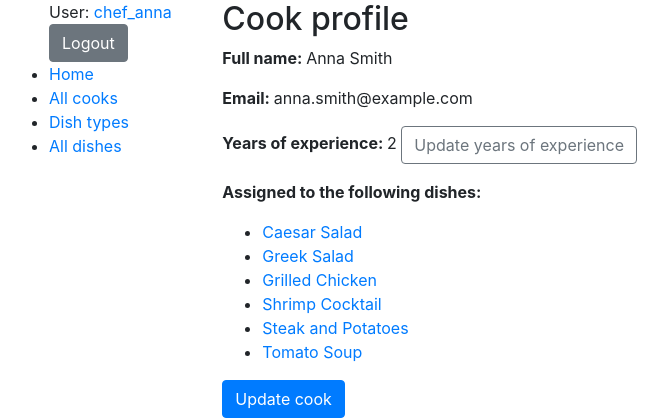
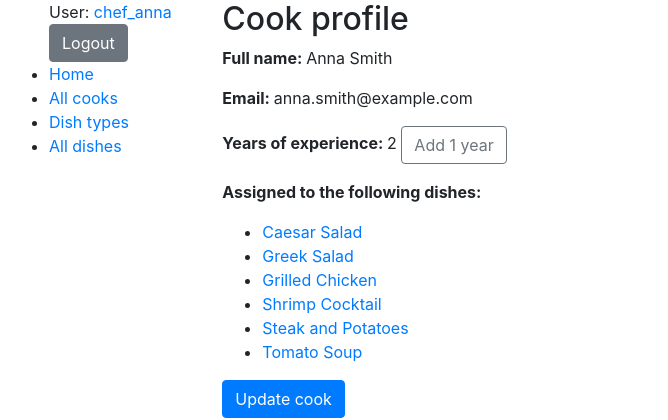
Before and after one commit to sumseer/restaurant-kitchen-service, a Django app: page /accounts/2/ in a window 1280 px wide. Shown: the top 420 px of the page, without its empty margins (6-674 px from the left). Run offline with Django 5.2, Linux system fonts and the light colour scheme; a user stored in the database is signed in; data comes from the database, SQL or seed files in the repository.

Commit message:
update cook detail template

```diff
--- a/accounts/urls.py
+++ b/accounts/urls.py
@@ -1,7 +1,7 @@
 from django.urls import path, include
 
 from accounts import views
-
+from accounts.views import add_year_of_experience
 
 app_name = "accounts"
 
@@ -13,5 +13,5 @@ urlpatterns = [
     path("cooks/create", views.CookCreateView.as_view(), name="cook-create"),
     path("cooks/<int:pk>/update", views.CookUpdateView.as_view(), name="cook-update"),
     path("cooks/<int:pk>/delete", views.CookDeleteView.as_view(), name="cook-delete"),
-
+    path("cook/<int:pk>/increment-years/", add_year_of_experience, name="cook-add-year"),
 ]
--- a/accounts/views.py
+++ b/accounts/views.py
@@ -1,5 +1,5 @@
 from django.contrib.auth.mixins import LoginRequiredMixin
-from django.shortcuts import render
+from django.shortcuts import render, get_object_or_404, redirect
 from django.urls import reverse_lazy
 from django.views import generic
 
@@ -37,3 +37,10 @@ class CookDeleteView(LoginRequiredMixin, generic.DeleteView):
     model = Cook
     template_name = "accounts/cook_confirm_delete.html"
     success_url = reverse_lazy("accounts:cook-list")
+
+
+def add_year_of_experience(request, pk):
+    cook = get_object_or_404(Cook, pk=pk)
+    cook.years_of_experience += 1
+    cook.save()
+    return redirect("accounts:cook-detail", pk=cook.pk)
--- a/templates/accounts/cook_detail.html
+++ b/templates/accounts/cook_detail.html
@@ -4,8 +4,8 @@
   <p><strong>Full name: </strong>{{ cook.first_name }} {{ cook.last_name }}</p>
   <p><strong>Email: </strong>{{ cook.email }}</p>
   <p><strong>Years of experience: </strong>{{ cook.years_of_experience }}
-    <a href="{% url "accounts:cook-update" pk=cook.id %}" class="btn btn btn-outline-secondary">
-      Update years of experience
+    <a href="{% url "accounts:cook-add-year" cook.id %}" class="btn btn-outline-secondary">
+      Add 1 year
     </a>
   </p>
   <p><strong>Assigned to the following dishes:</strong></p>
```
